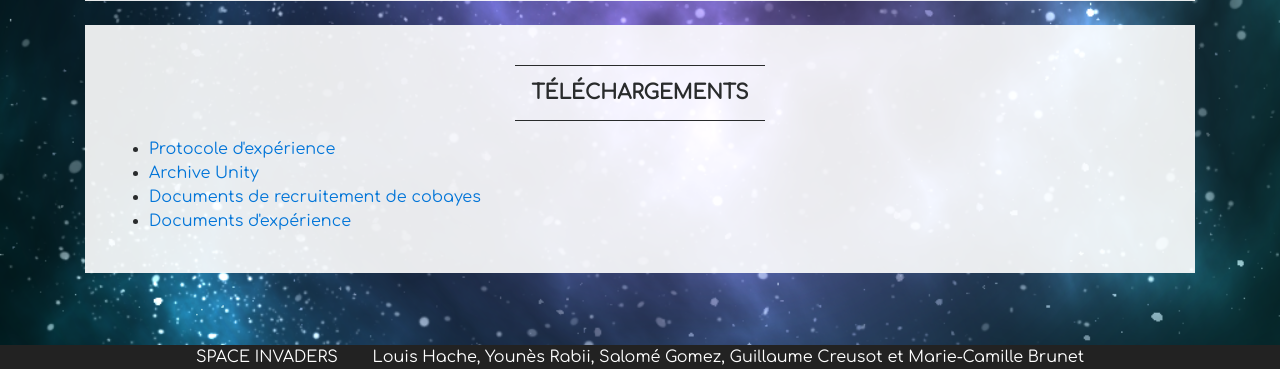
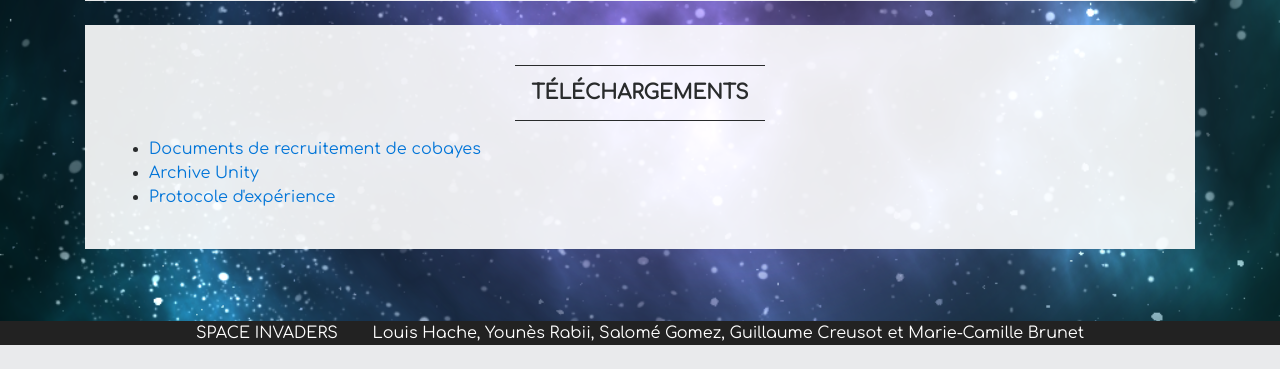
Before and after one commit to LouisHache/Site-Space-Invaders, a PHP site: page /protocole.php in a window 1280 px wide. Shown: the part 1756-2125 px from the top of the page. After the commit the page ends 2101 px from the top, so only its background shows below. Run offline with PHP 8.4, Linux system fonts and the light colour scheme.

Commit message:
les telechargements :100:

```diff
--- a/protocole.php
+++ b/protocole.php
@@ -41,10 +41,9 @@
 			<h2 class="text-center text-lg text-uppercase my-0"> <strong>Téléchargements </strong></h2>
 			<hr class="divider">
 				<ul>
-					<li><a href="#">Protocole d'expérience</a></li>
+					<li><a href="doc/Appel à candidature.docx">Documents de recruitement de cobayes</a></li>
 					<li><a href="#">Archive Unity</a></li>
-					<li><a href="#">Documents de recruitement de cobayes</a></li>
-					<li><a href="#">Documents d'expérience</a></li>
+					<li><a href="doc/protocole.docx">Protocole d'expérience</a></li>
 				</ul>
 		</div>
     </div>
```
Also changed, not shown: 2 other files.
